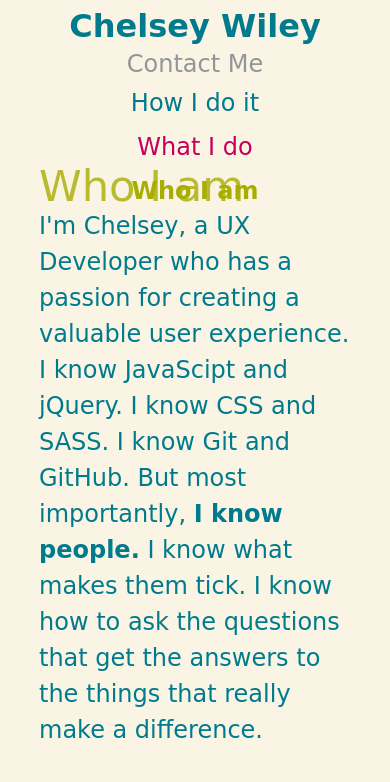
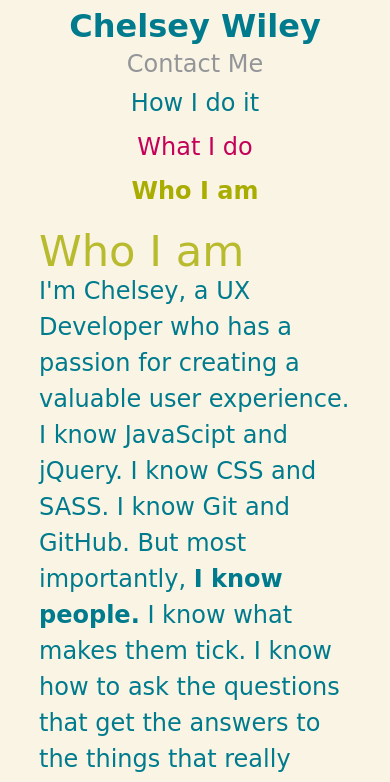
Before and after one commit to chelsey-wiley/portfolio, a plain HTML site: page who.html in a window 390 px wide. Shown: the top 782 px of the page. Drawn offline with Linux system fonts and the light colour scheme; a web font is replaced by a local one.

Commit message:
header expands on hover on media query

```diff
--- a/imports/media/_whoMedia.scss
+++ b/imports/media/_whoMedia.scss
@@ -48,4 +48,15 @@
 
 }
  @media (max-width: 500px){
+   .reg-head ul {
+    //  border: 1px solid green;
+     height: 50px;
+     overflow: hidden;
+     margin-bottom:20px
+   }
+   .reg-head ul:hover {
+     overflow: auto;
+     height: 210px;
+     margin-bottom: 20px;
+   }
  }
```
Also changed, not shown: style.css.
